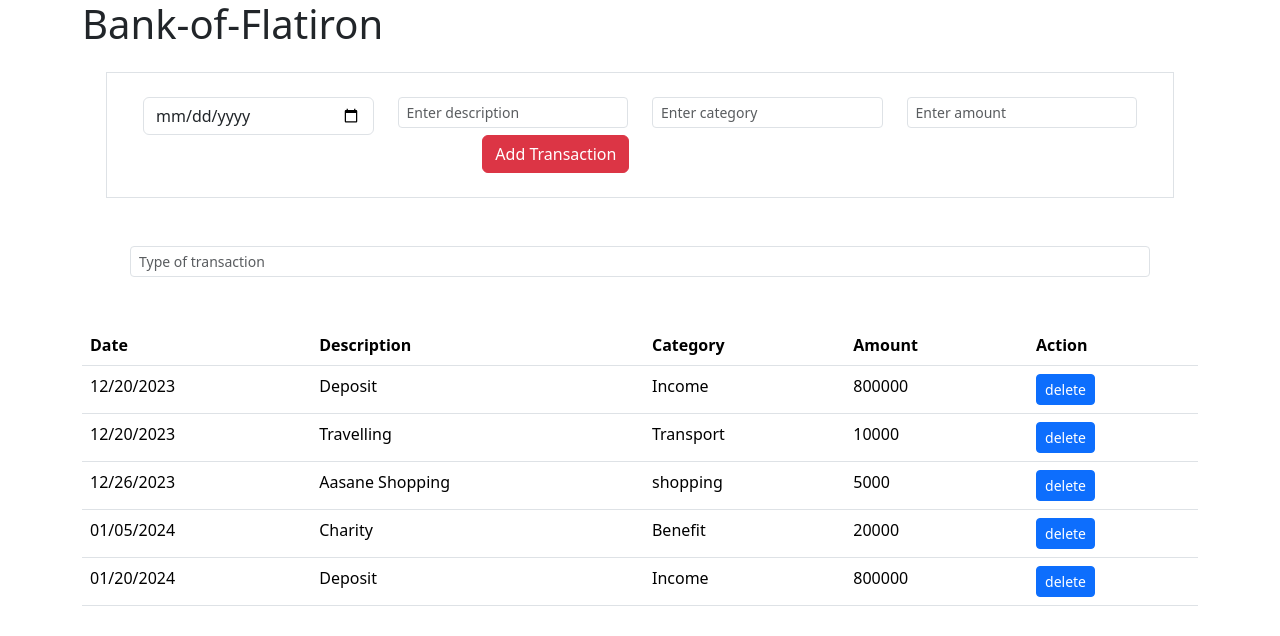
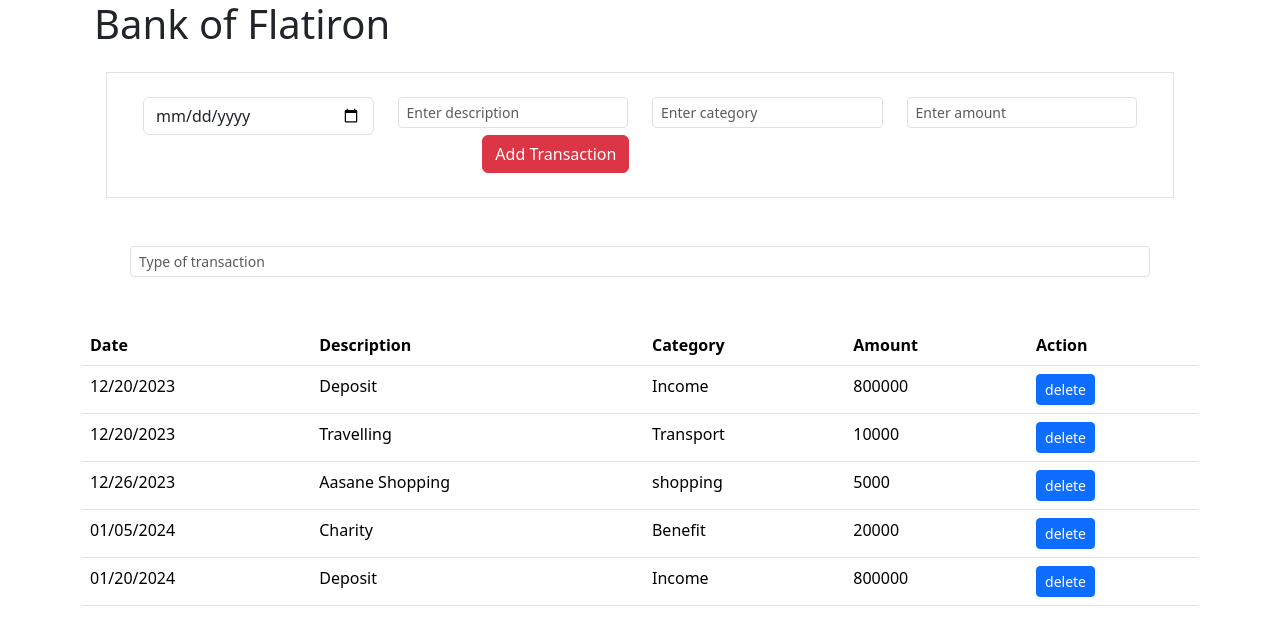
Before and after one commit to aasanekariuki/Bank-of-Flatiron, a React (Create React App) app: page / in a window 1280 px wide. Shown: the top 636 px of the page. Built offline with nearby package versions, Linux system fonts and the light colour scheme.

Commit message:
adding live-link

```diff
--- a/src/components/Header.jsx
+++ b/src/components/Header.jsx
@@ -2,8 +2,8 @@ import React from 'react'
 
 export default function Header() {
   return (
-    <div className='header'>
-        <h1>Bank-of-Flatiron</h1>
+    <div className='container'>
+        <h1>Bank of Flatiron</h1>
     </div>
   )
 }
```
